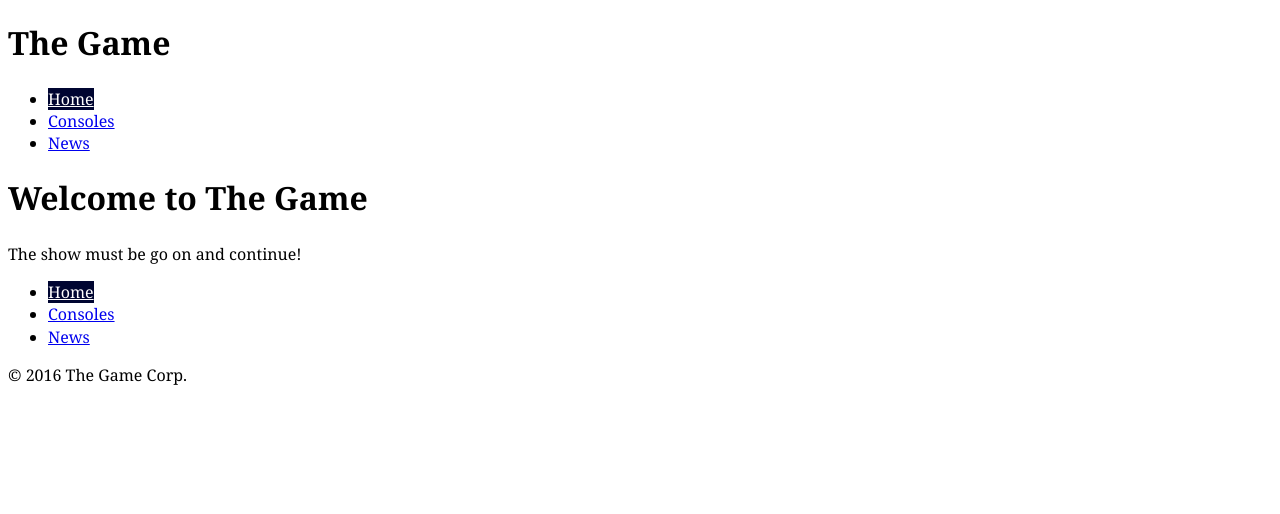
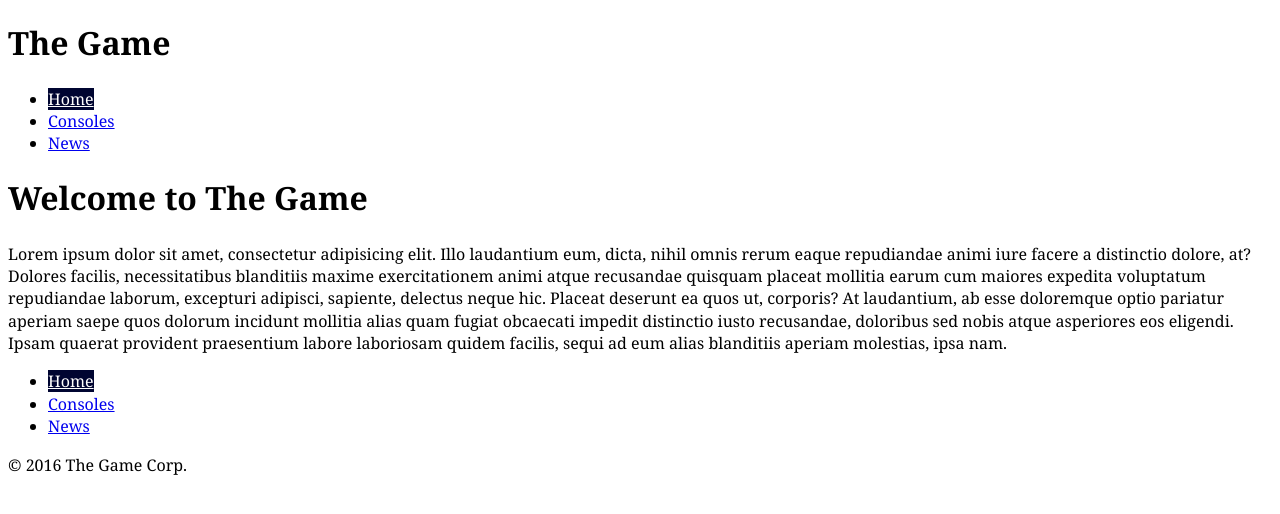
Before and after one commit to besopmac/the-game, a Jekyll site: the page built from index.html, in a window 1280 px wide. Shown: the top 514 px of the page. Built offline with Jekyll 4.4.1, drawn with Linux system fonts in a browser that asks for light colours; Markdown is read by kramdown in place of the engine named in the settings.

Commit message:
Fixed index.html

```diff
--- a/index.html
+++ b/index.html
@@ -3,4 +3,4 @@ layout: default
 ---
 
 <h1>Welcome to The Game</h1>
-<p>The show must be go on and continue!</p>
+<p>Lorem ipsum dolor sit amet, consectetur adipisicing elit. Illo laudantium eum, dicta, nihil omnis rerum eaque repudiandae animi iure facere a distinctio dolore, at? Dolores facilis, necessitatibus blanditiis maxime exercitationem animi atque recusandae quisquam placeat mollitia earum cum maiores expedita voluptatum repudiandae laborum, excepturi adipisci, sapiente, delectus neque hic. Placeat deserunt ea quos ut, corporis? At laudantium, ab esse doloremque optio pariatur aperiam saepe quos dolorum incidunt mollitia alias quam fugiat obcaecati impedit distinctio iusto recusandae, doloribus sed nobis atque asperiores eos eligendi. Ipsam quaerat provident praesentium labore laboriosam quidem facilis, sequi ad eum alias blanditiis aperiam molestias, ipsa nam.</p>
```
